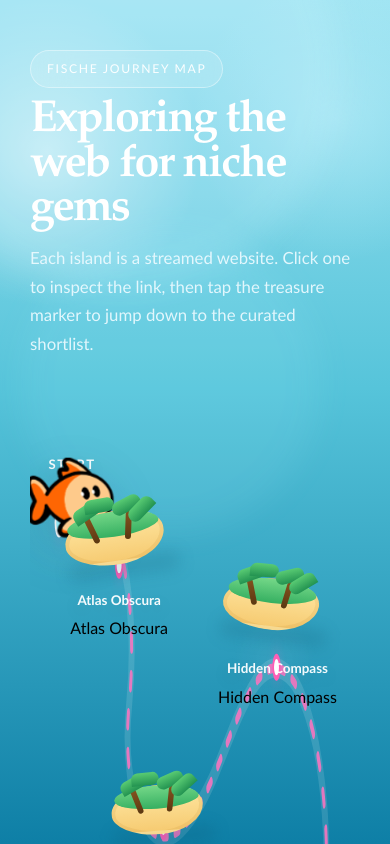
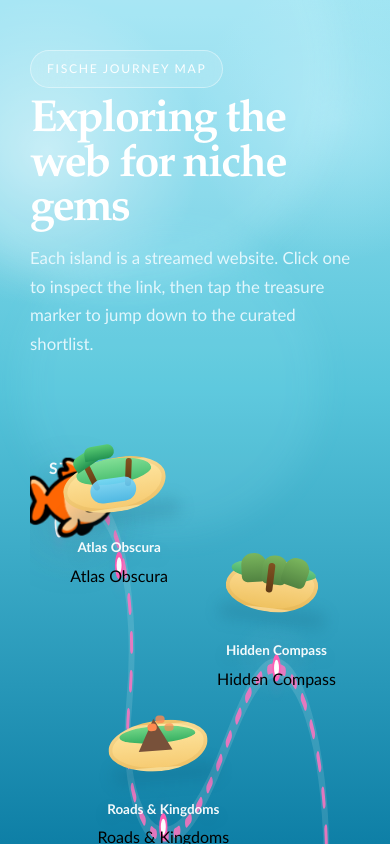
Before and after one commit to AdityaB4/notnemo, a Next.js app in the folder frontend/: page /exploring in a window 390 px wide. Built offline with nearby package versions, Linux system fonts and the light colour scheme.

Commit message:
Frontend: Make final destination further

```diff
--- a/frontend/app/exploring/page.tsx
+++ b/frontend/app/exploring/page.tsx
@@ -23,56 +23,44 @@
     name: "Atlas Obscura",
     href: "https://www.atlasobscura.com",
     blurb: "A rich source of unusual destinations, hidden landmarks, and local curiosities.",
-    top: "22%",
-    left: "27%",
-    shape: "ring",
     progress: 23,
-    fishTop: "22%",
-    fishLeft: "20%",
-    popoverTop: "10%",
-    popoverLeft: "31%",
+    circleX: 27,
+    circleY: 23.6,
+    popupSide: "right",
+    islandStyle: "lagoon",
   },
   {
     id: "compass",
     name: "Hidden Compass",
     href: "https://hiddencompass.net",
     blurb: "Travel storytelling with a strong secret-paths energy that fits the product well.",
-    top: "31%",
-    left: "75%",
-    shape: "square",
     progress: 67,
-    fishTop: "31%",
-    fishLeft: "68%",
-    popoverTop: "16%",
-    popoverLeft: "61%",
+    circleX: 74.7,
+    circleY: 37.1,
+    popupSide: "left",
+    islandStyle: "cliff",
   },
   {
     id: "roads",
     name: "Roads & Kingdoms",
     href: "https://roadsandkingdoms.com",
     blurb: "Useful for discovery through food, neighborhoods, and distinctive local culture.",
-    top: "58%",
-    left: "40%",
-    shape: "triangle",
     progress: 47,
-    fishTop: "58%",
-    fishLeft: "32%",
-    popoverTop: "46%",
-    popoverLeft: "46%",
+    circleX: 40.4,
+    circleY: 58,
+    popupSide: "right",
+    islandStyle: "volcano",
   },
   {
     id: "locals",
     name: "Spotted by Locals",
     href: "https://www.spottedbylocals.com",
     blurb: "A strong mock example of city-based hidden gems recommended by local voices.",
-    top: "72%",
-    left: "82%",
-    shape: "oval",
     progress: 88,
-    fishTop: "72%",
-    fishLeft: "74%",
-    popoverTop: "55%",
-    popoverLeft: "62%",
+    circleX: 81.9,
+    circleY: 84.6,
+    popupSide: "left",
+    islandStyle: "grove",
   },
 ];
 
@@ -144,9 +132,12 @@
       setFishFacing("forward");
     }
 
+    const islandTop = destination.circleY - 8.5;
+    const islandLeft = destination.circleX;
+
     setFishDock({
-      top: destination.fishTop,
-      left: destination.fishLeft,
+      top: `${islandTop + 2}%`,
+      left: `${islandLeft - 7}%`,
     });
     setActiveIsland(islandId);
   };
@@ -201,10 +192,15 @@
               className="map-route map-route-white-soft"
             />
             <circle cx="88" cy="126" r="11" className="route-stop route-start" />
-            <circle cx="270" cy="165" r="10" className="route-stop" />
-            <circle cx="747" cy="259" r="10" className="route-stop" />
-            <circle cx="404" cy="406" r="10" className="route-stop" />
-            <circle cx="819" cy="592" r="10" className="route-stop" />
+            {streamedWebsites.map((website) => (
+              <circle
+                key={website.id}
+                cx={website.circleX * 10}
+                cy={website.circleY * 7}
+                r="10"
+                className="route-stop"
+              />
+            ))}
             <circle cx="642" cy="684" r="12" className="route-stop route-stop-final" />
           </svg>
 
@@ -238,22 +234,21 @@
             <button
               key={website.id}
               type="button"
-              className={`map-island island-${website.shape} ${
-                activeIsland === website.id ? "island-active" : ""
-              }`}
-              style={{ top: website.top, left: website.left }}
+              className={`map-island ${activeIsland === website.id ? "island-active" : ""}`}
+              style={{
+                top: `${website.circleY - 8.5}%`,
+                left: `${website.circleX}%`,
+              }}
               onClick={() => moveFishToIsland(website.id)}
             >
-              <span className="island-art" aria-hidden="true">
+              <span className={`island-art island-art-${website.islandStyle}`} aria-hidden="true">
                 <span className="island-shadow" />
                 <span className="island-sand" />
                 <span className="island-grass" />
-                <span className="island-palm island-palm-left" />
-                <span className="island-palm island-palm-right" />
-                <span className="island-leaf island-leaf-a" />
-                <span className="island-leaf island-leaf-b" />
-                <span className="island-leaf island-leaf-c" />
-                <span className="island-leaf island-leaf-d" />
+                <span className="island-detail island-detail-a" />
+                <span className="island-detail island-detail-b" />
+                <span className="island-detail island-detail-c" />
+                <span className="island-detail island-detail-d" />
               </span>
               <span className="island-name">{website.name}</span>
               <span className="sr-only">{website.name}</span>
@@ -262,10 +257,10 @@
 
           {selectedWebsite ? (
             <div
-              className="island-popover"
+              className={`island-popover island-popover-${selectedWebsite.popupSide}`}
               style={{
-                top: selectedWebsite.popoverTop,
-                left: selectedWebsite.popoverLeft,
+                top: `${selectedWebsite.circleY - 4}%`,
+                left: `${selectedWebsite.circleX + (selectedWebsite.popupSide === "right" ? 20 : -20)}%`,
               }}
             >
               <p className="island-popover-label">Website link</p>
@@ -279,6 +274,7 @@
 
           <button type="button" className="treasure-marker" onClick={scrollToCurated}>
             <span className="treasure-x">X</span>
+            <span className="treasure-kicker">Curated drop</span>
             <span className="treasure-label">Final destination</span>
           </button>
         </div>
--- a/frontend/app/globals.css
+++ b/frontend/app/globals.css
@@ -613,12 +613,13 @@
   border: 0;
   background: transparent;
   color: rgba(255, 255, 255, 0.95);
-  font-size: 0.82rem;
+  font-size: 0.98rem;
   font-weight: 800;
   letter-spacing: 0.12em;
   text-transform: uppercase;
   text-shadow: 0 8px 18px rgba(8, 50, 74, 0.18);
   cursor: pointer;
+  padding: 0.25rem 0.4rem;
   transition: transform 180ms ease, opacity 180ms ease;
 }
 
@@ -712,12 +713,35 @@
   clip-path: ellipse(46% 48% at 50% 58%);
 }
 
-.island-palm,
-.island-leaf {
+.island-detail {
   position: absolute;
 }
 
-.island-palm {
+.island-art-lagoon .island-sand {
+  width: 104px;
+  left: 16px;
+}
+
+.island-art-lagoon .island-grass {
+  width: 82px;
+  left: 28px;
+  background: linear-gradient(180deg, #89e39a 0%, #43bb6c 100%);
+}
+
+.island-art-lagoon::after {
+  content: "";
+  position: absolute;
+  left: 43px;
+  bottom: 28px;
+  width: 46px;
+  height: 24px;
+  border-radius: 999px;
+  background: linear-gradient(180deg, #7ad8ff 0%, #3eb6ee 100%);
+  opacity: 0.9;
+}
+
+.island-art-lagoon .island-detail-a,
+.island-art-lagoon .island-detail-b {
   width: 6px;
   height: 28px;
   bottom: 42px;
@@ -726,45 +750,169 @@
   transform-origin: bottom center;
 }
 
-.island-palm-left {
+.island-art-lagoon .island-detail-a {
   left: 48px;
   transform: rotate(-18deg);
 }
 
-.island-palm-right {
+.island-art-lagoon .island-detail-b {
   left: 78px;
   transform: rotate(10deg);
 }
 
-.island-leaf {
+.island-art-lagoon .island-detail-c,
+.island-art-lagoon .island-detail-d {
   width: 30px;
   height: 14px;
   background: linear-gradient(180deg, #59cb73 0%, #239351 100%);
   border-radius: 999px 999px 999px 0;
 }
 
-.island-leaf-a {
+.island-art-lagoon .island-detail-c {
   left: 29px;
   bottom: 67px;
   transform: rotate(-26deg);
 }
 
-.island-leaf-b {
+.island-art-lagoon .island-detail-d {
   left: 42px;
   bottom: 72px;
   transform: rotate(-2deg);
 }
 
-.island-leaf-c {
-  left: 69px;
-  bottom: 69px;
-  transform: scaleX(-1) rotate(20deg);
+.island-art-cliff .island-sand {
+  width: 96px;
+  left: 22px;
+  background: linear-gradient(180deg, #ffe09c 0%, #efc260 100%);
 }
 
-.island-leaf-d {
-  left: 83px;
-  bottom: 63px;
-  transform: scaleX(-1) rotate(38deg);
+.island-art-cliff .island-grass {
+  width: 96px;
+  left: 22px;
+  height: 24px;
+  bottom: 50px;
+  background: linear-gradient(180deg, #82dc92 0%, #3da662 100%);
+}
+
+.island-art-cliff .island-detail-a,
+.island-art-cliff .island-detail-b,
+.island-art-cliff .island-detail-c {
+  width: 26px;
+  height: 30px;
+  bottom: 47px;
+  background: linear-gradient(180deg, #7ab65d 0%, #518341 100%);
+  border-radius: 12px 12px 6px 6px;
+}
+
+.island-art-cliff .island-detail-a {
+  left: 36px;
+  transform: rotate(-10deg);
+}
+
+.island-art-cliff .island-detail-b {
+  left: 58px;
+}
+
+.island-art-cliff .island-detail-c {
+  left: 80px;
+  transform: rotate(12deg);
+}
+
+.island-art-cliff .island-detail-d {
+  width: 7px;
+  height: 31px;
+  left: 64px;
+  bottom: 38px;
+  background: linear-gradient(180deg, #815221 0%, #5f3a16 100%);
+  border-radius: 999px;
+}
+
+.island-art-volcano .island-sand {
+  width: 106px;
+  left: 15px;
+}
+
+.island-art-volcano .island-grass {
+  width: 88px;
+  left: 24px;
+  height: 20px;
+  bottom: 48px;
+}
+
+.island-art-volcano .island-detail-a {
+  left: 47px;
+  bottom: 40px;
+  width: 0;
+  height: 0;
+  border-left: 18px solid transparent;
+  border-right: 18px solid transparent;
+  border-bottom: 34px solid #78513a;
+}
+
+.island-art-volcano .island-detail-b {
+  left: 58px;
+  bottom: 61px;
+  width: 10px;
+  height: 8px;
+  border-radius: 999px;
+  background: #ff8a4f;
+  box-shadow:
+    9px -8px 0 0 rgba(255, 138, 79, 0.8),
+    18px 1px 0 0 rgba(255, 138, 79, 0.68);
+}
+
+.island-art-grove .island-sand {
+  width: 108px;
+  left: 14px;
+}
+
+.island-art-grove .island-grass {
+  width: 96px;
+  left: 20px;
+  height: 26px;
+}
+
+.island-art-grove .island-detail-a,
+.island-art-grove .island-detail-b,
+.island-art-grove .island-detail-c,
+.island-art-grove .island-detail-d {
+  width: 20px;
+  height: 22px;
+  bottom: 58px;
+  background: linear-gradient(180deg, #7bd76d 0%, #3aa35a 100%);
+  border-radius: 16px 16px 10px 10px;
+}
+
+.island-art-grove .island-detail-a {
+  left: 30px;
+}
+
+.island-art-grove .island-detail-b {
+  left: 50px;
+}
+
+.island-art-grove .island-detail-c {
+  left: 70px;
+}
+
+.island-art-grove .island-detail-d {
+  left: 90px;
+}
+
+.island-art-grove::before {
+  content: "";
+  position: absolute;
+  left: 56px;
+  bottom: 40px;
+  width: 6px;
+  height: 24px;
+  background: #6a441a;
+  border-radius: 999px;
+  box-shadow:
+    -24px -2px 0 0 #6a441a,
+    -4px -1px 0 0 #6a441a,
+    18px 0 0 0 #6a441a,
+    36px 1px 0 0 #6a441a;
 }
 
 .island-name {
@@ -777,33 +925,42 @@
   text-shadow: 0 6px 18px rgba(8, 50, 74, 0.18);
 }
 
-.island-ring .island-art {
+.island-art-lagoon {
   transform: rotate(-8deg);
 }
 
-.island-square .island-art {
+.island-art-cliff {
   transform: rotate(7deg) scale(0.96);
 }
 
-.island-triangle .island-art {
-  transform: rotate(-4deg) scale(0.92);
+.island-art-volcano {
+  transform: rotate(-4deg) scale(0.94);
 }
 
-.island-oval .island-art {
+.island-art-grove {
   transform: rotate(12deg) scale(1.04);
 }
 
 .island-popover {
   position: absolute;
-  transform: translate(0, -50%);
+  transform: translate(-50%, -50%);
   z-index: 3;
-  width: min(280px, calc(100% - 48px));
+  width: min(240px, calc(100vw - 64px));
+  max-width: calc(100% - 64px);
   padding: 20px 22px;
   border-radius: 28px;
   background: rgba(255, 209, 242, 0.92);
   border: 5px solid #ff5fb7;
   color: #7a1a54;
   box-shadow: 0 18px 40px rgba(101, 31, 79, 0.18);
+}
+
+.island-popover-left {
+  transform: translate(-18%, -50%);
+}
+
+.island-popover-right {
+  transform: translate(-82%, -50%);
 }
 
 .island-popover-label {
@@ -833,32 +990,56 @@
 
 .treasure-marker {
   position: absolute;
-  bottom: 5%;
-  left: 63%;
+  bottom: 1%;
+  left: 52%;
   z-index: 2;
   border: 0;
-  background: transparent;
+  background: radial-gradient(circle at center, rgba(255, 255, 255, 0.16), transparent 70%);
   color: #ffffff;
   display: grid;
   justify-items: center;
-  gap: 6px;
+  gap: 4px;
   cursor: pointer;
+  padding: 0.7rem 0.9rem;
+  transition: transform 180ms ease, opacity 180ms ease, filter 180ms ease;
+}
+
+.treasure-marker:hover {
+  transform: translateY(-2px);
+  filter: brightness(1.04);
 }
 
 .treasure-x {
-  font-family: var(--display-font);
-  font-size: clamp(3rem, 7vw, 4.8rem);
+  font-family: Georgia, serif;
+  font-size: clamp(3.8rem, 7vw, 5.4rem);
   font-weight: 700;
-  line-height: 0.8;
-  text-shadow: 0 10px 18px rgba(8, 50, 74, 0.12);
+  line-height: 0.78;
+  letter-spacing: -0.06em;
+  color: #ffffff;
+  text-shadow:
+    0 12px 26px rgba(8, 50, 74, 0.2),
+    0 0 18px rgba(255, 255, 255, 0.24);
+}
+
+.treasure-kicker {
+  color: rgba(246, 253, 255, 0.9);
+  font-size: 0.76rem;
+  font-weight: 800;
+  letter-spacing: 0.2em;
+  text-transform: uppercase;
 }
 
 .treasure-label {
-  font-family: var(--display-font);
-  font-size: clamp(1.4rem, 3vw, 2.6rem);
-  line-height: 0.95;
+  font-family: Georgia, serif;
+  font-size: clamp(1.8rem, 3vw, 2.8rem);
+  font-weight: 700;
+  line-height: 0.94;
+  letter-spacing: -0.04em;
   text-align: center;
-  max-width: 10rem;
+  max-width: 12rem;
+  text-shadow:
+    0 10px 20px rgba(8, 50, 74, 0.16),
+    0 0 14px rgba(255, 255, 255, 0.18);
 }
 
 .curated-shell {
@@ -1043,7 +1224,7 @@
   }
 
   .treasure-marker {
-    left: 58%;
-    bottom: 5%;
+    left: 47%;
+    bottom: 1%;
   }
 }
```
